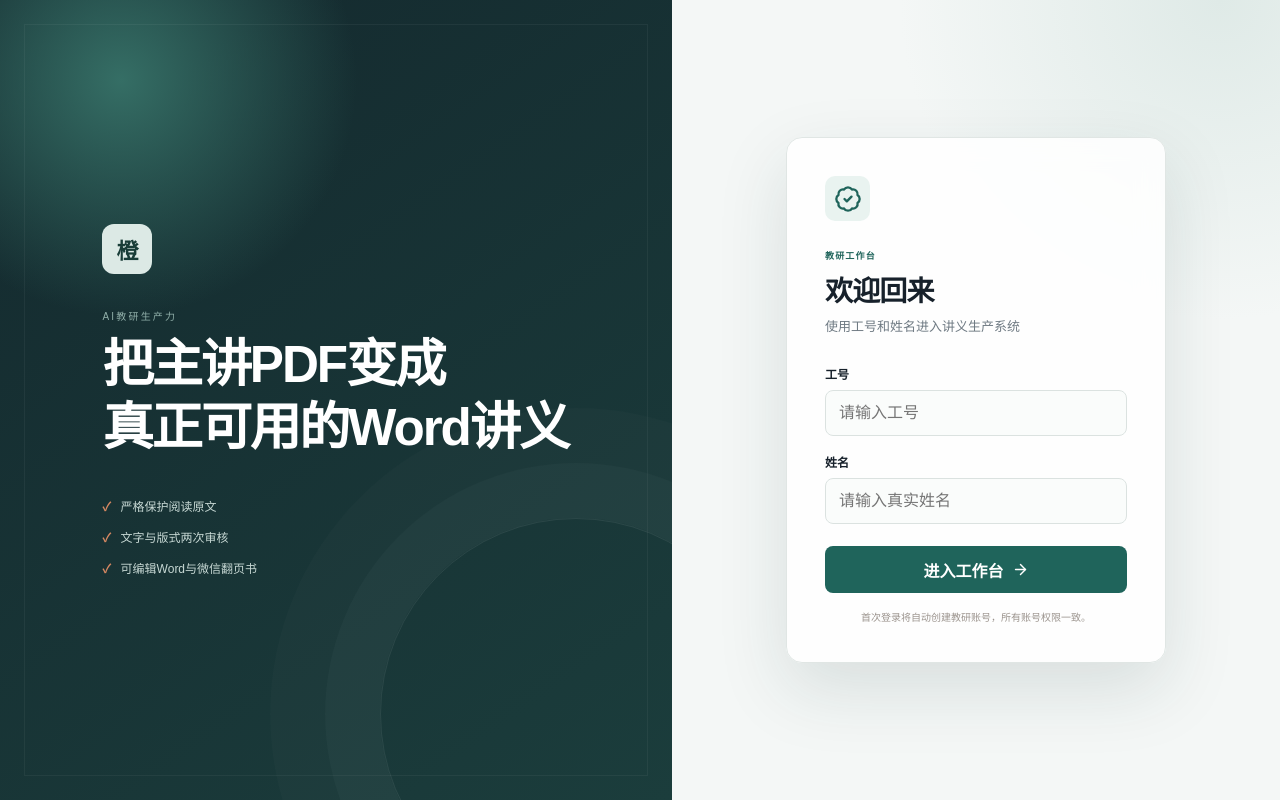
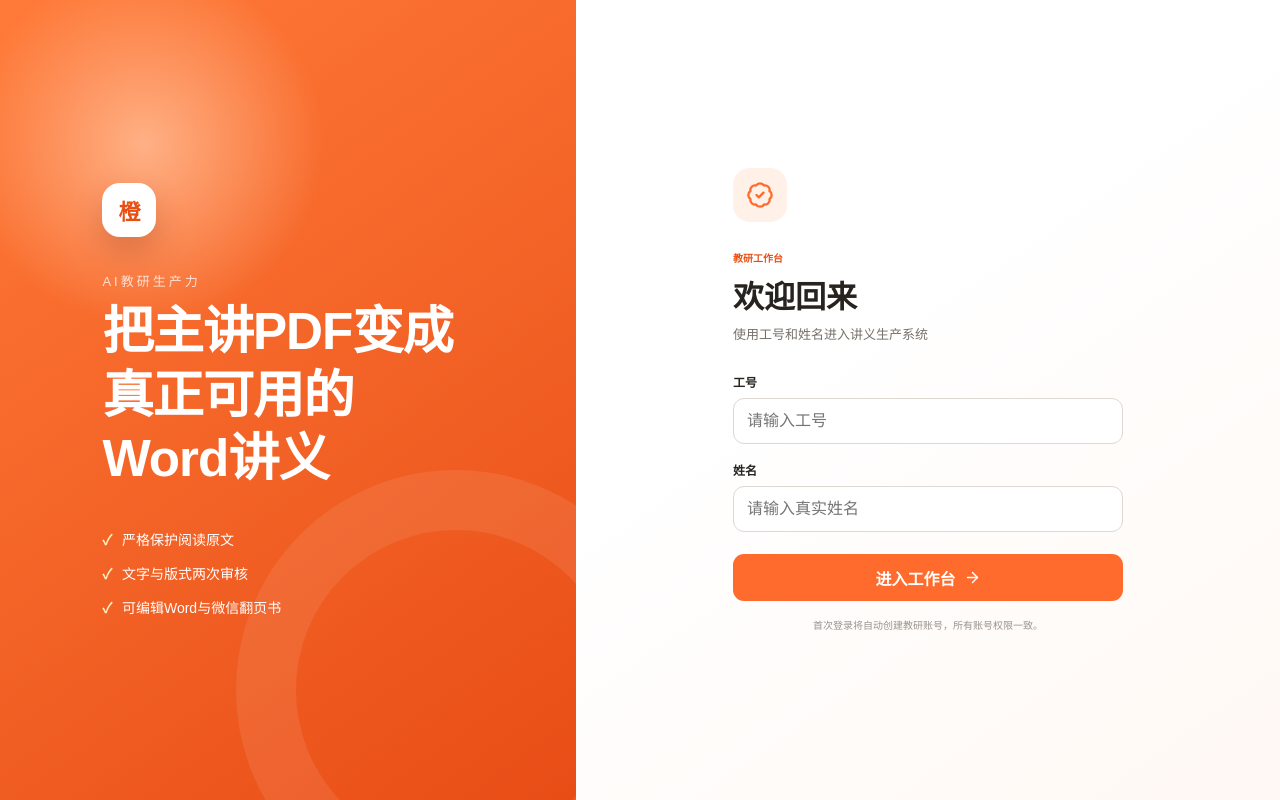
Before and after one commit to chengzi6666/chengzi-handout-workbench, a Next.js app in the folder lecture-handout-generator/: page /login in a window 1280 px wide. Built offline with nearby package versions, Linux system fonts and the light colour scheme; no server answers.

Commit message:
Revert "feat: redesign editorial workspace interface"
This reverts commit 923b5aeef253aad47ffc59ea1e71d4d139ac41f9.

```diff
--- a/lecture-handout-generator/src/app/globals.css
+++ b/lecture-handout-generator/src/app/globals.css
@@ -270,113 +270,3 @@ button { cursor: pointer; }
 .book-callout { margin: 14px 0; padding: 12px; border-left: 4px solid #df7544; border-radius: 5px; background: #fff1e7; }
 .book-page footer { position: sticky; bottom: 0; margin-top: 25px; text-align: center; color: #a18f84; font-size: 10px; }
 @media (max-width: 650px) { .book-stage { padding: 12px; } .book-shell { gap: 4px; } .book-shell > button { width: 34px; height: 34px; } .book { width: 78vw; } }
-
-/* 2026 editorial workspace redesign */
-:root {
-  --orange: #d86b3c;
-  --orange-dark: #b95029;
-  --orange-soft: #f9eee8;
-  --ink: #17212b;
-  --muted: #6f7a83;
-  --line: #e2e7e8;
-  --panel: #ffffff;
-  --canvas: #f2f5f4;
-  --forest: #1f645b;
-  --forest-dark: #174a44;
-  --forest-soft: #e9f3f0;
-  --night: #142429;
-}
-html, body { color: var(--ink); background: var(--canvas); }
-.app-shell { grid-template-columns: 272px minmax(0, 1fr); }
-.sidebar { padding: 26px 15px 18px; color: #dce5e3; border-right: 0; background: linear-gradient(180deg, #15272c 0%, #102126 100%); box-shadow: 12px 0 38px #0e242815; }
-.brand { grid-template-columns: 38px 1fr 28px; padding: 0 7px 26px; }
-.brand-mark { width: 38px; height: 38px; border-radius: 11px; color: #17312f; background: #dbe9e4; box-shadow: none; font-family: Georgia, serif; }
-.brand strong { color: #f7faf9; font-size: 14px; letter-spacing: .04em; }
-.brand span { color: #829995; font-size: 10px; letter-spacing: .12em; }
-.brand button { color: #718b87; }
-.new-project { height: 42px; border: 1px solid #557c7438; border-radius: 9px; color: #f5fbf9; background: #2c7167; box-shadow: 0 9px 24px #071d1f40; font-size: 12px; }
-.new-project:hover { background: #378074; }
-.sidebar-search { margin: 15px 0 21px; border: 1px solid #ffffff0d; border-radius: 8px; color: #79908c; background: #0d1d21; }
-.sidebar-search:focus-within { border-color: #5b8d84; background: #102328; }
-.sidebar-search input { color: #e9efed; }
-.sidebar-search input::placeholder { color: #607773; }
-.sidebar-section-title { color: #637d78; font-size: 10px; letter-spacing: .16em; text-transform: uppercase; }
-.project-list { gap: 4px; }
-.project-item { min-height: 61px; padding: 9px 8px; border: 1px solid transparent; border-radius: 8px; color: #78908c; }
-.project-item:hover { background: #1b3237; }
-.project-item.active { color: #cf8a69; border-color: #779b9430; background: linear-gradient(90deg, #23433f, #1c3537); }
-.project-copy strong { color: #dce6e3; font-size: 12px; font-weight: 600; }
-.project-copy span { color: #718783; font-size: 9px; }
-.project-item.active .project-copy strong { color: #fff; }
-.pinned { color: #e39875; }
-.project-menu > div { border-color: #294248; background: #172b30; box-shadow: 0 16px 35px #07161980; }
-.project-menu button { color: #d9e3e0; }
-.project-menu button:hover { background: #244148; }
-.sidebar-footer { border-color: #ffffff12; }
-.sidebar-footer button { color: #8fa4a0; }
-.sidebar-footer button:hover { color: #f4f8f7; background: #1c3338; }
-.workspace { background: radial-gradient(circle at 75% -20%, #dce9e5 0, transparent 36%), var(--canvas); }
-.topbar { height: 76px; padding: 0 34px; border-bottom: 1px solid #dfe6e5; background: #f7f9f8dc; backdrop-filter: blur(18px); }
-.topbar h1 { font-size: 19px; font-weight: 650; letter-spacing: -.02em; }
-.eyebrow { color: #83908f; font-size: 9px; letter-spacing: .13em; text-transform: uppercase; }
-.model-picker, .profile-button, .icon-button { height: 37px; border-color: #dce3e2; border-radius: 8px; background: #ffffffc7; }
-.model-picker { color: #52615f; }
-.model-picker svg { color: var(--forest); }
-.profile-button strong { color: #273634; }
-.workspace-scroll { max-width: 1220px; padding: 30px 34px 70px; }
-.hero-card { min-height: 206px; padding: 35px 42px; border: 0; border-radius: 16px; color: #f6fbf9; background: radial-gradient(circle at 86% 18%, #39766b 0, transparent 29%), linear-gradient(125deg, #15292f, #1c3f3e 72%, #24554e); box-shadow: 0 22px 48px #193b3a22; }
-.hero-card::after { content: ""; position: absolute; width: 360px; height: 360px; right: -175px; top: -195px; border: 1px solid #ffffff1a; border-radius: 50%; box-shadow: 0 0 0 42px #ffffff08, 0 0 0 84px #ffffff05; }
-.hero-card { position: relative; }
-.step-badge { padding: 0; color: #89b9af; background: transparent; font-size: 9px; font-weight: 700; letter-spacing: .15em; }
-.hero-card h2 { max-width: 720px; margin: 17px 0 10px; font-size: 29px; font-weight: 650; letter-spacing: -.035em; }
-.hero-card p { color: #afc3bf; font-size: 12px; }
-.hero-meta { margin-top: 25px; display: flex; gap: 22px; }
-.hero-meta span { position: relative; padding-left: 13px; color: #c9d8d4; font-size: 10px; }
-.hero-meta span::before { content: ""; position: absolute; left: 0; top: 5px; width: 5px; height: 5px; border-radius: 50%; background: #d9865f; }
-.hero-illustration { z-index: 1; width: 132px; height: 118px; display: flex; flex-direction: column; gap: 10px; border: 1px solid #ffffff20; border-radius: 14px; transform: none; color: #d9e9e5; background: #ffffff0d; box-shadow: inset 0 1px #ffffff14; }
-.hero-illustration small { color: #86a8a2; font: 8px/1.5 Consolas, monospace; letter-spacing: .16em; text-align: center; }
-.content-grid { margin-top: 20px; gap: 20px; }
-.panel { padding: 24px; border-color: #e0e6e5; border-radius: 13px; box-shadow: 0 10px 30px #1b343207; }
-.panel-title { margin-bottom: 20px; }
-.panel-title > span { width: 28px; height: 28px; border-radius: 7px; color: var(--forest); background: var(--forest-soft); }
-.panel-title h3 { font-size: 14px; font-weight: 650; }
-.panel-title p { color: #8b9694; }
-.dropzone { min-height: 174px; border-color: #9db9b3; border-radius: 10px; color: #416d65; background: #f5faf8; }
-.dropzone:hover { border-color: var(--forest); background: #eef7f4; }
-.dropzone svg { color: var(--forest); }
-.dropzone span { color: #82918e; }
-.uploaded-files > div { border: 1px solid #edf0ef; border-radius: 7px; background: #f8faf9; }
-.rule-note { border-left: 0; border-radius: 8px; background: #edf6f3; }
-.rule-note strong { color: #2c6d60; }
-.output-list { gap: 8px; }
-.output-option { min-height: 53px; border-color: #e2e7e6; border-radius: 9px; }
-.output-option:hover, .output-option.selected { border-color: #85aca4; background: #f5faf8; }
-.custom-check { border-radius: 5px; }
-.output-option.selected .custom-check { border-color: var(--forest); background: var(--forest); }
-.workflow-panel { margin-top: 20px; }
-.workflow-steps { position: relative; gap: 12px; }
-.workflow-step { min-height: 96px; border-color: #e4e9e8; border-radius: 9px; background: #f9fbfa; }
-.workflow-step b { color: #2d6c61; background: #dcece8; }
-.primary-button { border-radius: 8px; background: var(--forest); box-shadow: 0 8px 18px #1f645b24; }
-.primary-button:hover:not(:disabled) { background: var(--forest-dark); }
-.secondary-button { border-radius: 8px; border-color: #dce3e1; color: #53615f; background: #fff; }
-.year-confirm.confirmed { color: #267063; }
-.login-page { grid-template-columns: minmax(440px, 1.05fr) minmax(480px, .95fr); background: #f3f6f5; }
-.login-brand-panel { padding: 72px max(62px, 8vw); background: radial-gradient(circle at 18% 10%, #356e65 0, transparent 26%), linear-gradient(145deg, #14292e, #1b3d3c); }
-.login-brand-panel::before { content: ""; position: absolute; inset: 24px; border: 1px solid #ffffff0c; pointer-events: none; }
-.login-brand-panel::after { width: 390px; height: 390px; border-width: 1px; border-color: #ffffff14; box-shadow: 0 0 0 55px #ffffff06, 0 0 0 110px #ffffff04; }
-.login-brand-mark { width: 50px; height: 50px; border-radius: 12px; color: #193d38; background: #dce9e5; box-shadow: none; font-family: Georgia, serif; }
-.login-brand-panel > p { color: #91b0aa; opacity: 1; font-size: 10px; letter-spacing: .22em; }
-.login-brand-panel h1 { max-width: 650px; font-size: clamp(34px, 4vw, 54px); font-weight: 620; letter-spacing: -.04em; }
-.login-brand-panel ul { color: #c7d8d4; font-size: 12px; }
-.login-brand-panel li::before { color: #d78862; }
-.login-form-panel { background: radial-gradient(circle at 90% 0, #dfeae7, transparent 33%), #f4f7f6; }
-.login-card { width: min(380px, 100%); padding: 38px; border: 1px solid #e0e6e4; border-radius: 16px; background: #ffffffd9; box-shadow: 0 26px 70px #193a3520; backdrop-filter: blur(14px); }
-.login-icon { width: 45px; height: 45px; border-radius: 10px; color: var(--forest); background: var(--forest-soft); }
-.login-card .eyebrow { color: var(--forest); }
-.login-card h2 { font-size: 28px; letter-spacing: -.03em; }
-.login-card input { border-color: #dbe2e0; border-radius: 8px; background: #fafcfb; }
-.login-card input:focus { border-color: #6f9e95; box-shadow: 0 0 0 3px #2d76691a; }
-.login-card > button { border-radius: 8px; background: var(--forest); }
-.login-card > button:hover { background: var(--forest-dark); }
-@media (max-width: 960px) { .app-shell { grid-template-columns: 230px minmax(0, 1fr); } .hero-card { padding: 30px; } }
--- a/lecture-handout-generator/src/components/workspace-shell.tsx
+++ b/lecture-handout-generator/src/components/workspace-shell.tsx
@@ -175,12 +175,11 @@ export function WorkspaceShell({ initialProjects, user }: WorkspaceShellProps) {
         <div className="workspace-scroll">
           <section className="hero-card">
             <div>
-              <span className="step-badge">DOCUMENT INTELLIGENCE · 讲义生产</span>
+              <span className="step-badge">新建生成任务</span>
               <h2>从主讲PDF生成可审核、可编辑的Word讲义</h2>
               <p>先审核文字与阅读文段，再审核版式、背景和主讲表情，最后输出DOCX。</p>
-              <div className="hero-meta"><span>严格保护阅读原文</span><span>两次人工审核</span><span>原生 Word 输出</span></div>
             </div>
-            <div className="hero-illustration"><BookOpenCheck size={42} /><small>5 STEP<br />WORKFLOW</small></div>
+            <div className="hero-illustration"><BookOpenCheck size={54} /></div>
           </section>
 
           <div className="content-grid">
```
